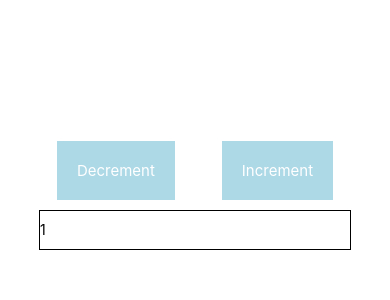
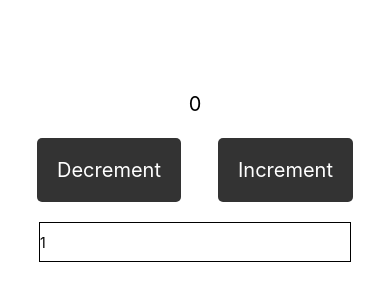
Before and after one commit to MuhammadTalhaTahir1/Value-Toggler, a React Native app: screen / in a window 390 px wide. Shown: the part 246-546 px from the top of the page. Built offline with nearby package versions, Linux system fonts and the light colour scheme.

Commit message:
Buttons Animation

```diff
--- a/src/components/CounterController.js
+++ b/src/components/CounterController.js
@@ -1,15 +1,35 @@
 import {
+  Animated,
   SafeAreaView,
   StyleSheet,
   Text,
   TouchableOpacity,
+  TouchableWithoutFeedback,
   View,
+  Easing
 } from "react-native";
-import React from "react";
+import React, { useState } from "react";
 import { useDispatch } from "react-redux";
 import { decrementValueAction, incrementDecrementAction, incrementValueAction } from "../Redux/Actions/Counter/CounterActions";
 
 const CounterController = () => {
+  const [scaleValue1] = useState(new Animated.Value(1));
+  const [scaleValue2] = useState(new Animated.Value(1));
+
+
+  const animateButton=(scaleValue)=>{
+    Animated.timing(scaleValue,{
+      toValue:0.8,
+      duration:200,
+      useNativeDriver:true
+    }).start(()=>{
+      Animated.timing(scaleValue,{
+        toValue:1,
+        duration:200,
+        useNativeDriver:true
+      }).start();
+    })
+  }
   const dispatch = useDispatch();
   const incrementValue = () => {
     dispatch(incrementDecrementAction('increment'));
@@ -20,18 +40,31 @@ const CounterController = () => {
   return (
     <SafeAreaView>
       <View style={styles.view}>
-        <TouchableOpacity
+        {/* Animation Button */}
+        <TouchableWithoutFeedback onPress={() => { decrementValue(); animateButton(scaleValue1) }}>
+          <Animated.View style={[styles.btton1, { transform: [{ scale: scaleValue1 }] }]}>
+            <Text style={styles.button_text1}>Decrement</Text>
+          </Animated.View>
+        </TouchableWithoutFeedback>
+        <TouchableWithoutFeedback onPress={() => { incrementValue(); animateButton(scaleValue2) }}>
+          <Animated.View style={[styles.btton1, { transform: [{ scale: scaleValue2 }] }]}>
+            <Text style={styles.button_text1}>Increment</Text>
+          </Animated.View>
+        </TouchableWithoutFeedback>
+
+        {/* without animation buttons */}
+        {/* <TouchableOpacity
           style={styles.buttons}
           onPress={() => decrementValue()}
         >
           <Text style={styles.button_text}>Decrement</Text>
-        </TouchableOpacity>
-        <TouchableOpacity
+        </TouchableOpacity> */}
+        {/* <TouchableOpacity
           style={styles.buttons}
           onPress={() => incrementValue()}
         >
           <Text style={styles.button_text}>Increment</Text>
-        </TouchableOpacity>
+        </TouchableOpacity> */}
       </View>
     </SafeAreaView>
   );
@@ -47,6 +80,17 @@ const styles = StyleSheet.create({
     backgroundColor: "#ADD8E6",
     padding: 20,
   },
+  btton1: {
+    backgroundColor: "#333",
+    padding: 20,
+    borderRadius: 5,
+    margin: 10,
+    elevation: 5,
+  },
+  button_text1: {
+    color: '#fff',
+    fontSize: 20
+  },
   button_text: {
     fontSize: 15,
     color: "white",
--- a/src/components/CounterView.js
+++ b/src/components/CounterView.js
@@ -5,7 +5,7 @@ import tailwind from "twrnc";
 const CounterView = ({counterValue}) => {
   return (
     <View style={styles.container}>
-      <Text style={tailwind`text-xl text-white`}>{counterValue}</Text>
+      <Text style={tailwind`text-xl text-black`}>{counterValue}</Text>
     </View>
   );
 };
```
